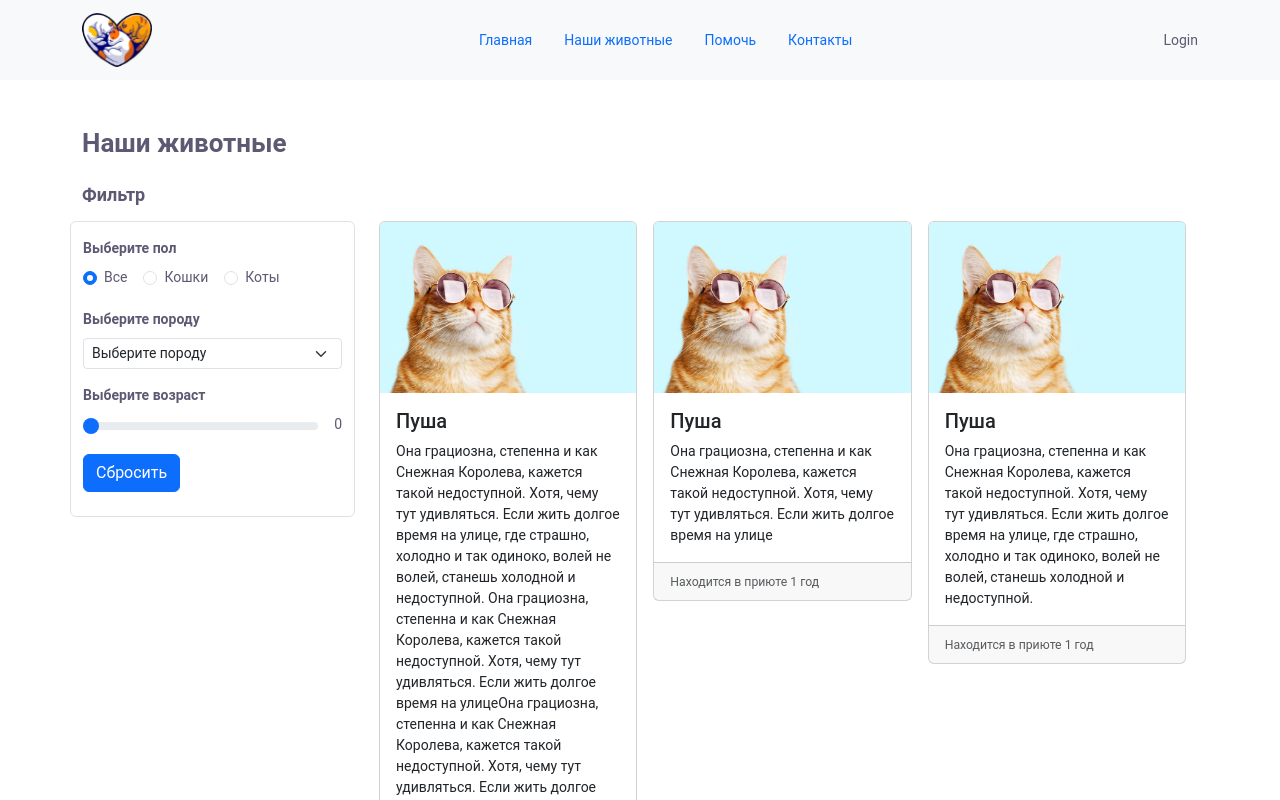
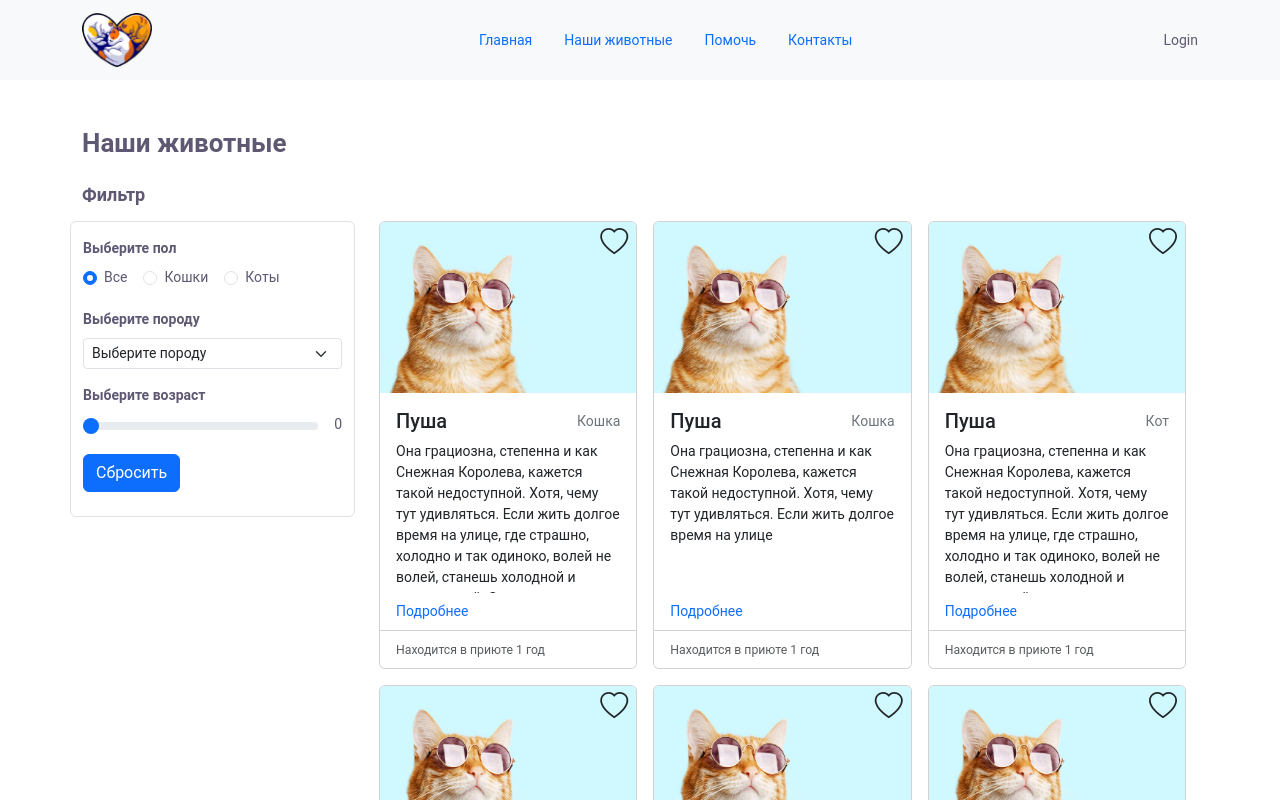
Before and after one commit to vkRadchenko/kotocafe, a React (Create React App) app: page / in a window 1280 px wide. Shown: the top 800 px of the page. Built offline with nearby package versions, Linux system fonts and the light colour scheme.

Commit message:
feat: add Like functional, and style

```diff
--- a/src/components/common/cardCat/cardCat.tsx
+++ b/src/components/common/cardCat/cardCat.tsx
@@ -1,5 +1,5 @@
 import React, { useState } from 'react'
-import { CardImage } from './styled'
+import { CardImage, CardWrapper, Like } from './styled'
 
 interface I_CatCardProps {
   id: string
@@ -18,26 +18,51 @@ const CardCat: React.FC<I_CatCardProps> = ({
   name,
   history,
   periodInShelter,
+  sex,
 }) => {
+  const [favorits, setFavorits] = useState(false)
+
+  const handleHeartClick = () => {
+    setFavorits((prevState) => !prevState)
+  }
+
   return (
     <>
-      <div className="col">
-        <div className="card">
+      <div className="col ">
+        <CardWrapper className="card h-100 position-relative">
           <CardImage
             src={require('../../../img/base_87716f252d.jpg')}
             className="card-img-top"
             alt="..."
           />
-          <div className="card-body">
-            <h5 className="card-title">{name}</h5>
-            <p className="card-text">{history}</p>
+          <Like
+            onClick={handleHeartClick}
+            className={`bi ${
+              !favorits ? 'bi-heart' : 'bi-heart-fill text-danger'
+            } fs-3 pe-2`}
+          />
+          <div
+            className="card-body overflow-y-hidden"
+            style={{ height: '200px' }}
+          >
+            <div className="d-flex justify-content-between align-items-center mb-2">
+              <h5 className="">{name}</h5>
+              <span className="d-block text-secondary">{sex}</span>
+            </div>
+
+            <p className="card-text ">{history}</p>
           </div>
-          <div className="card-footer">
+          <div className="ps-3 mb-2 mt-2">
+            <a href="/" className="card-link text-primary">
+              Подробнее
+            </a>
+          </div>
+          <div className="card-footer bg-white">
             <small className="text-body-secondary">
               Находится в приюте {periodInShelter} год
             </small>
           </div>
-        </div>
+        </CardWrapper>
       </div>
     </>
   )
--- a/src/components/common/cardCat/styled.ts
+++ b/src/components/common/cardCat/styled.ts
@@ -1,6 +1,23 @@
 import styled from 'styled-components'
+
+export const CardWrapper = styled.div`
+  cursor: pointer;
+  :hover {
+    box-shadow: rgba(99, 99, 99, 0.2) 0px 2px 8px 0px;
+  }
+  transition: 0.3s;
+`
 
 export const CardImage = styled.img`
   width: 100%;
   object-fit: scale-down;
 `
+export const Like = styled.i`
+  position: absolute;
+  top: 0;
+  right: 0;
+  cursor: pointer;
+  :hover {
+    color: #e63030;
+  }
+`
```
